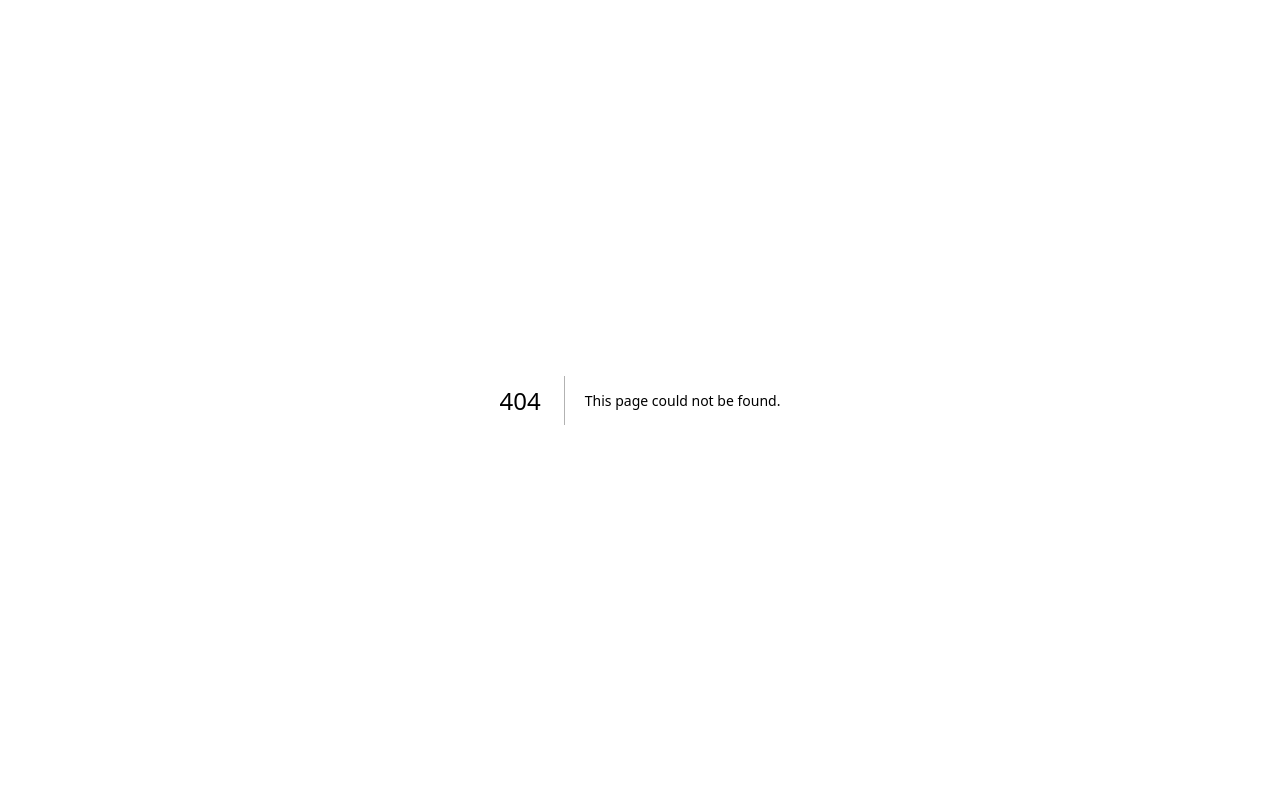
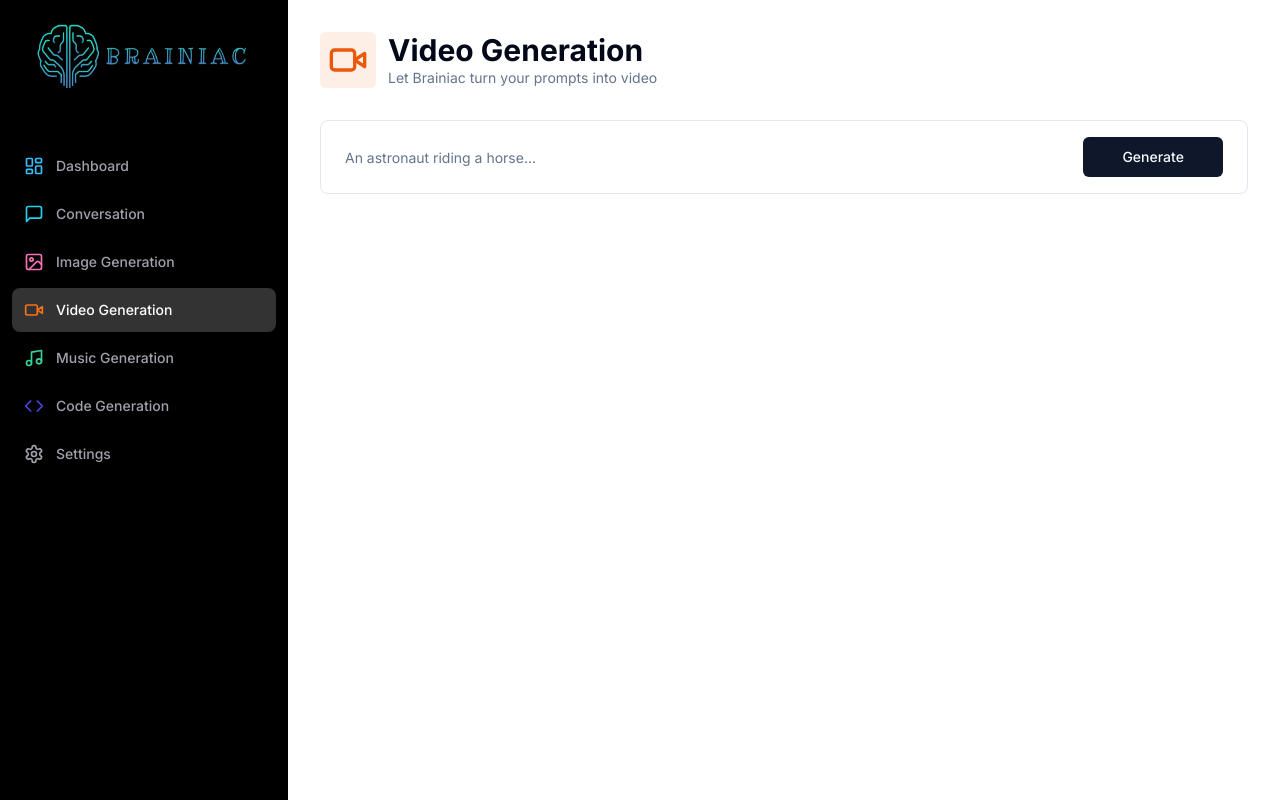
Before and after one commit to HEELSahil/brainiac, a Next.js app: page /video in a window 1280 px wide. Before the commit this address had no page. Built offline with nearby package versions, Linux system fonts and the light colour scheme.

Commit message:
Added Layout and Replicate API Integration for Video Section

```diff
--- /dev/null
+++ b/app/(dashboard)/(routes)/video/constants.ts
@@ -0,0 +1,7 @@
+import * as z from "zod";
+
+export const formSchema = z.object({
+  prompt: z.string().min(1, {
+    message: "Video Prompt is required."
+  }),
+});
--- /dev/null
+++ b/app/(dashboard)/(routes)/video/page.tsx
@@ -0,0 +1,99 @@
+"use client";
+
+import * as z from "zod";
+import axios from "axios";
+import { VideoIcon } from "lucide-react";
+import { useForm } from "react-hook-form";
+import { useState } from "react";
+import { useRouter } from "next/navigation";
+
+import { Heading } from "@/components/Heading";
+import { Button } from "@/components/ui/button";
+import { Input } from "@/components/ui/input";
+import { Loader } from "@/components/Loader";
+import { zodResolver } from "@hookform/resolvers/zod";
+import { Form, FormControl, FormField, FormItem } from "@/components/ui/form";
+
+import { formSchema } from "./constants";
+
+
+export default function VideoPage() {
+  const router = useRouter();
+  const [video, setVideo] = useState<string>();
+
+  const form = useForm<z.infer<typeof formSchema>>({
+    resolver: zodResolver(formSchema),
+    defaultValues: {
+      prompt: ""
+    }
+  });
+
+  const isLoading = form.formState.isSubmitting;
+
+  const onSubmit = async (values: z.infer<typeof formSchema>) => {
+    try {
+      setVideo(undefined);
+
+      const response = await axios.post('/api/video', values);
+      setVideo(response.data[0]);
+
+      form.reset();
+    } catch (error: any) {
+      console.log(error);
+    } finally {
+      router.refresh();
+    }
+  }
+
+  return (
+    <div>
+      <Heading
+        title="Video Generation"
+        description="Let Brainiac turn your prompts into video"
+        icon={VideoIcon}
+        iconColor="text-orange-600"
+        bgColor="bg-orange-600/10"
+      />
+        <div className="px-4 lg:px-8">
+          <div>
+            <Form {...form}>
+              <form
+                onSubmit={form.handleSubmit(onSubmit)}
+                className="rounded-lg border w-full p-4 px-3 md:px-6 focus-within:shadow-sm grid grid-cols-12 gap-2">
+                <FormField
+                  name="prompt"
+                  render={({ field }) => (
+                    <FormItem className="col-span-12 lg:col-span-10">
+                      <FormControl className="m-0 p-0">
+                        <Input
+                          className="border-0 outline-none focus-visible:ring-0 focus-visible:ring-transparent"
+                          disabled={isLoading}
+                          placeholder="An astronaut riding a horse..."
+                          {...field}
+                        />
+                      </FormControl>
+                    </FormItem>
+                  )}
+                />
+                <Button className="col-span-12 lg:col-span-2 w-full" type="submit" disabled={isLoading} size="icon">
+                  Generate
+                </Button>
+              </form>
+            </Form>
+          </div>
+          <div className="space-y-4 mt-4">
+            {isLoading && (
+              <div className="p-8 rounded-lg w-full flex items-center justify-center bg-muted">
+                <Loader />
+              </div>
+            )}
+            {video && (
+              <video controls className="w-full aspect-video mt-8 rounded-lg border bg-black">
+                <source src={video} />
+              </video>
+            )}
+        </div>
+      </div>
+    </div>
+  );
+}
--- /dev/null
+++ b/app/api/video/route.ts
@@ -0,0 +1,39 @@
+import { auth } from "@clerk/nextjs";
+import { NextResponse } from "next/server";
+import Replicate from "replicate";
+
+const replicate = new Replicate({
+  auth: process.env.REPLICATE_API_TOKEN
+});
+
+export async function POST(
+  req: Request
+) {
+  try {
+    const { userId } = auth();
+    const body = await req.json();
+    const { prompt } = body;
+
+    if (!userId) {
+      return new NextResponse("Unauthorized", { status: 401 });
+    }
+
+    if (!prompt) {
+      return new NextResponse("Prompt is required", { status: 400 });
+    }
+
+    const response = await replicate.run(
+      "anotherjesse/zeroscope-v2-xl:9f747673945c62801b13b84701c783929c0ee784e4748ec062204894dda1a351",
+      {
+        input: {
+          prompt: prompt
+        }
+      }
+    );
+
+    return NextResponse.json(response);
+  } catch (error) {
+    console.log('[VIDEO_ERROR]', error);
+    return new NextResponse("Internal Error", { status: 500 });
+  }
+}
```
